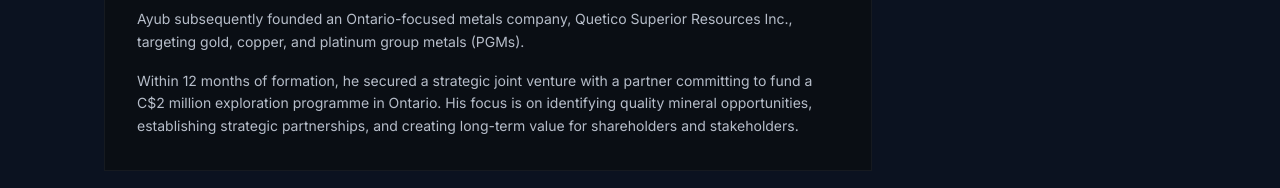
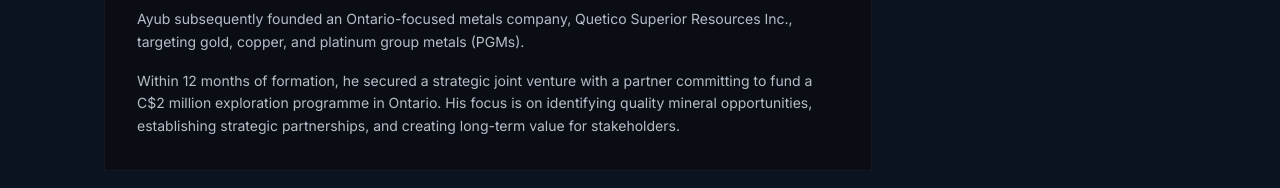
Before and after one commit to sadafmashorihyd-cmd/quetico-superior-resources, a Next.js app: page /about in a window 1280 px wide. Shown: the part 1682-1870 px from the top of the page. Built offline with nearby package versions, Linux system fonts and the light colour scheme.

Commit message:
Replace shareholders with stakeholders

```diff
--- a/app/about/page.tsx
+++ b/app/about/page.tsx
@@ -103,7 +103,7 @@
                   exploration programme in Ontario. His focus is on
                   identifying quality mineral opportunities, establishing
                   strategic partnerships, and creating long-term value for
-                  shareholders and stakeholders.
+                  stakeholders.
                 </p>
               </div>
             </div>
```
